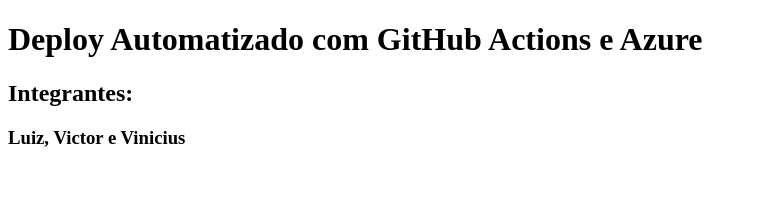
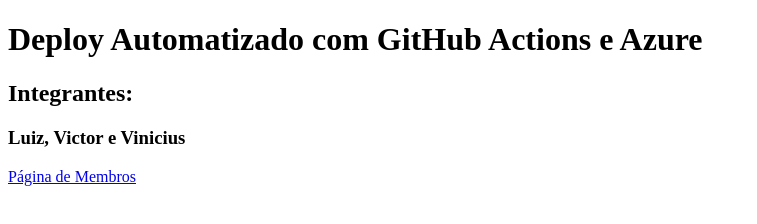
Before and after one commit to victorleaos/CI_CD, a plain HTML site: page index.html in a window 1280 px wide. Shown: the whole page, without its empty margins (0-757 px from the left). Drawn offline with Linux system fonts and the light colour scheme.

Commit message:
integrando paginas

```diff
--- a/index.html
+++ b/index.html
@@ -9,5 +9,6 @@
     <h1>Deploy Automatizado com GitHub Actions e Azure</h1>
     <h2>Integrantes:</h2>
     <h3>Luiz, Victor e Vinicius</h3>
+    <a href="membros.html">Página de Membros</a>
 </body>
 </html>
```
